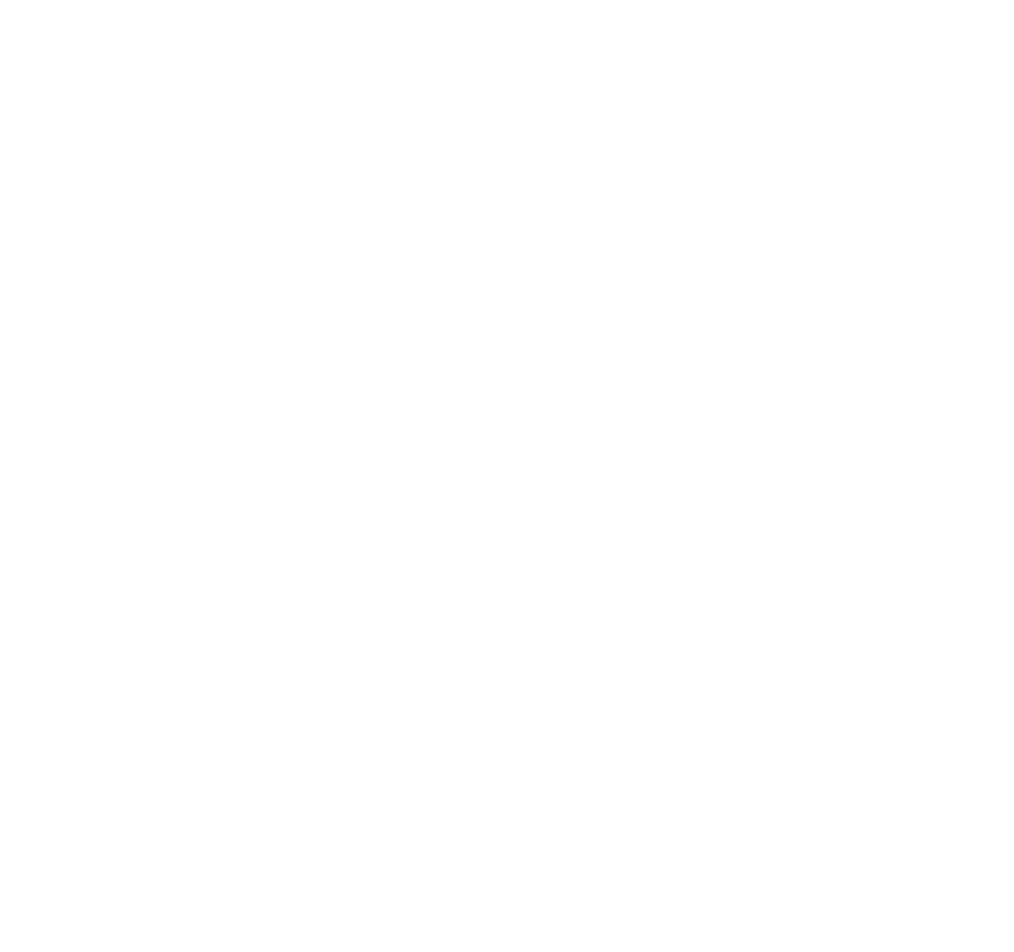
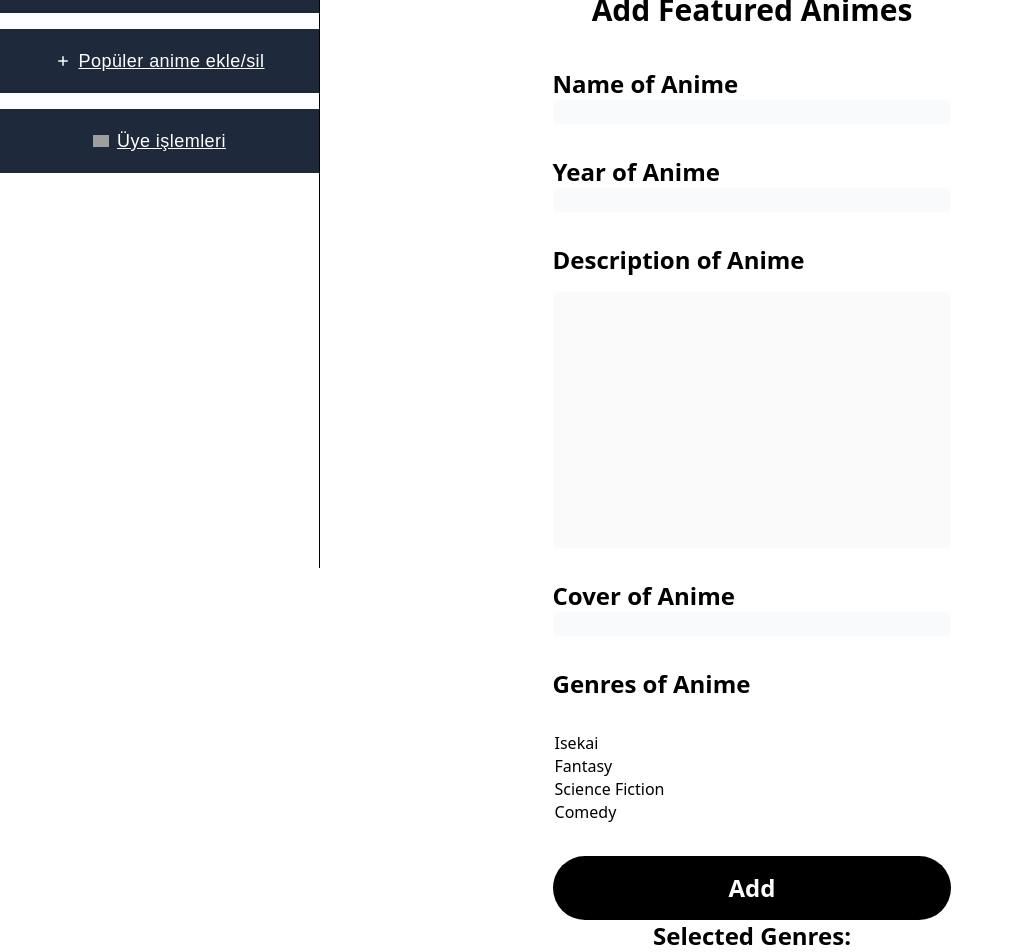
Before and after one commit to burak2482/animai-anime-website, a React (Vite) app in the folder frontend/: page /user/adjust-featured-animes in a window 1280 px wide. Before the commit this address had no page. Shown: the part 392-1344 px from the top of the page, without its empty margins (0-1014 px from the left). Before the commit the page ends 800 px from the top, so only its background shows below. Built offline with nearby package versions, Linux system fonts and the light colour scheme; grey boxes are pictures that could not be loaded.

Commit message:
adding add featured animes section, general ui/ux improving

```diff
--- a/frontend/src/App.jsx
+++ b/frontend/src/App.jsx
@@ -3,6 +3,7 @@ import HomePageLayout from "./layouts/HomePageLayout.jsx";
 import Homepage from './components/Homepage';
 import AdminPageLayout from './layouts/AdminPageLayout.jsx'
 import AdminPageHome from './components/admin-pages/AdminPageHome.jsx'
+import FeaturedAnimeList from './components/admin-pages/FeaturedAnimeList.jsx';
 
 function App() {
   return (
@@ -10,6 +11,7 @@ function App() {
       <Routes>
         <Route element={<AdminPageLayout />}>
           <Route path="/pages/admin-page-home" element={<AdminPageHome />} />
+          <Route path="/user/adjust-featured-animes" element={<FeaturedAnimeList />} />
         </Route>
         <Route element={<HomePageLayout />}>
           <Route path="/" element={<Homepage />} />
--- /dev/null
+++ b/frontend/src/components/admin-pages/FeaturedAnimeList.jsx
@@ -0,0 +1,60 @@
+import React, { useState } from 'react';
+
+const FeaturedAnimeList = () => {
+  const [selectedGenres, setSelectedGenres] = useState([]);
+
+  const handleGenreChange = (e) => {
+    const selected = Array.from(e.target.selectedOptions, (option) => option.value);
+    setSelectedGenres(selected);
+  };
+
+  const onSubmit = () => {
+  };
+
+  return (
+    <div>
+      <div className="flex flex-col justify-center items-center">
+        <h1 className="font-semibold text-3xl text-black mb-10">Add Featured Animes</h1>
+        <form className="flex flex-col gap-y-8">
+          <div className="flex flex-col">
+            <label className="font-semibold text-2xl text-black">Name of Anime</label>
+            <input type="text" className="rounded-md bg-slate-50 text-start align-text-top resize-none" />
+          </div>
+          <div className="flex flex-col">
+            <label className="font-semibold text-2xl text-black">Year of Anime</label>
+            <input type="text" className="rounded-md bg-slate-50 text-start align-text-top resize-none"  />
+          </div>
+          <div className="flex flex-col">
+            <label className="font-semibold text-2xl text-black">Description of Anime</label>
+            <input type="text" className="px-5 w-full h-64 py-5 bg-neutral-50 mt-4 rounded-md text-start align-text-top resize-none"  />
+          </div>
+          <div className="flex flex-col">
+            <label className="font-semibold text-2xl text-black">Cover of Anime</label>
+            <input type="text" className="rounded-md bg-slate-50 text-start align-text-top resize-none"  />
+          </div>
+          <label className="font-semibold text-2xl text-black">Genres of Anime</label>
+          <select multiple={true} onChange={handleGenreChange}>
+            <option value="isekai">Isekai</option>
+            <option value="fantasy">Fantasy</option>
+            <option value="sci-fi">Science Fiction</option>
+            <option value="comedy">Comedy</option>
+            <option value="drama">Drama</option>
+            <option value="slice-of-life">Slice of Life</option>
+          </select>
+          <button className="px-44 py-4 bg-black text-2xl text-white font-semibold rounded-full">Add</button>
+        </form>
+
+        <div>
+          <h3 className="font-semibold text-2xl text-black">Selected Genres:</h3>
+          <ul>
+            {selectedGenres.map((genre, index) => (
+              <li key={index}>{genre}</li>
+            ))}
+          </ul>
+        </div>
+      </div>
+    </div>
+  );
+};
+
+export default FeaturedAnimeList;
--- a/frontend/src/components/admin-pages/Header.jsx
+++ b/frontend/src/components/admin-pages/Header.jsx
@@ -6,7 +6,7 @@ const Header = () => {
     <div className="fixed w-full border-b-2 border-neutral-500 py-12">
       <div className="flex flex-row justify-between items-center">
         <div className="w-64 py-2">
-          <Link to="/pages/admin-page-home" className="font-semibold font-customJaro text-5xl text-black border-r-2 ml-10 pr-9 border-black py-16">ANIMAI</Link>
+          <Link to="/pages/admin-page-home" className="font-semibold font-customJaro text-5xl text-black border-r-2 ml-10 pr-9 border-black py-12">ANIMAI</Link>
         </div>
         <div className="justify-center w-2/4">
           <h1 className="font-semibold text-4xl text-black text-nowrap ml-96">Admin Panel</h1>
--- a/frontend/src/components/admin-pages/Sidebar.jsx
+++ b/frontend/src/components/admin-pages/Sidebar.jsx
@@ -7,7 +7,7 @@ const AdminPanel = () => {
     <div className="fixed top-40 left-0 border-r border-t border-black bg-white md:w-80 h-full">
       <div className="grid grid-cols-1 gap-y-4">
         <Link
-          to="/user/portfolyo-list"
+          to="/user/adjust-featured-animes"
           className="flex justify-center items-center w-full h-16 bg-slate-800 font-customNormal text-white font-medium text-lg tracking-wide text-nowrap mt-5 underline">
           <img
             src="/add.png"
```
